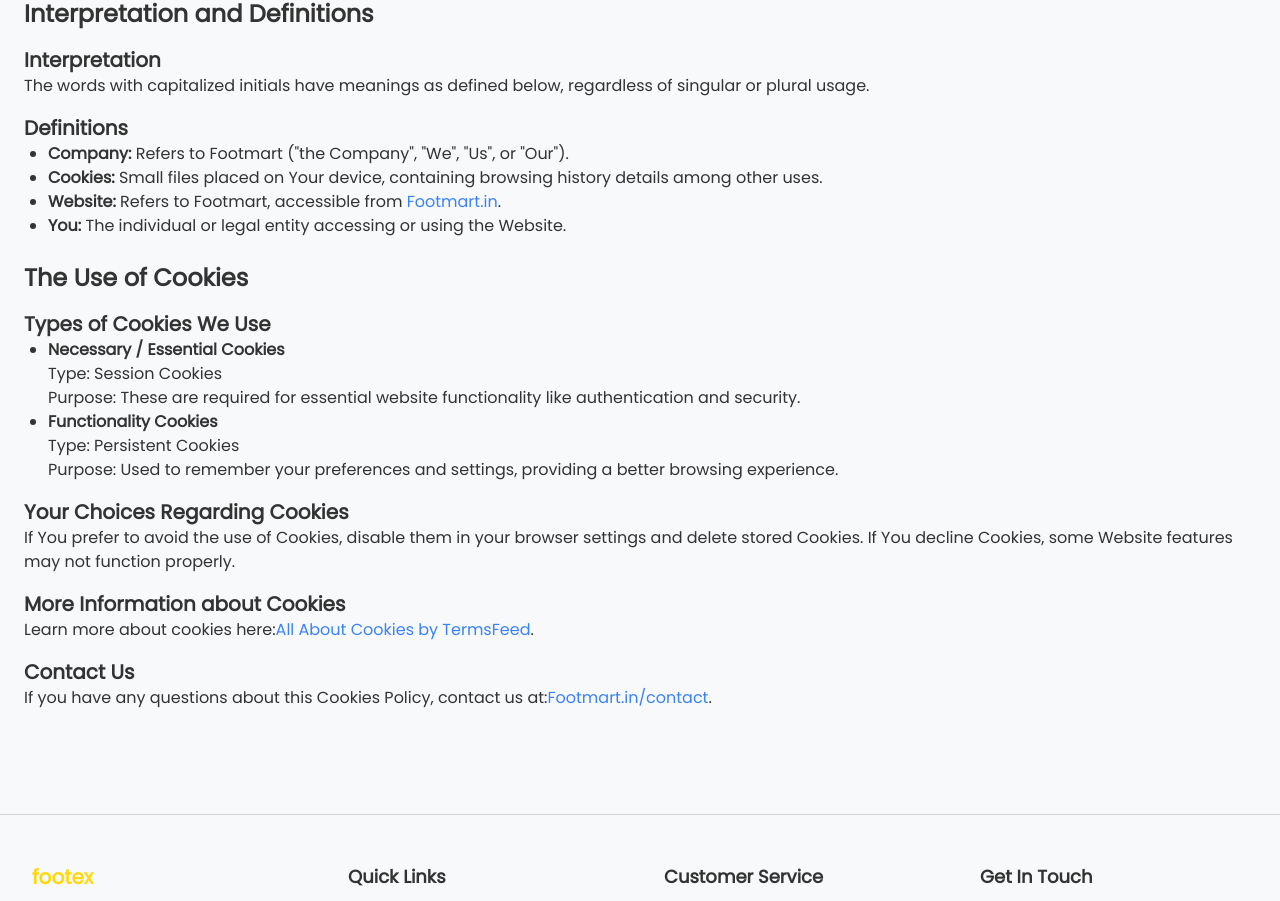
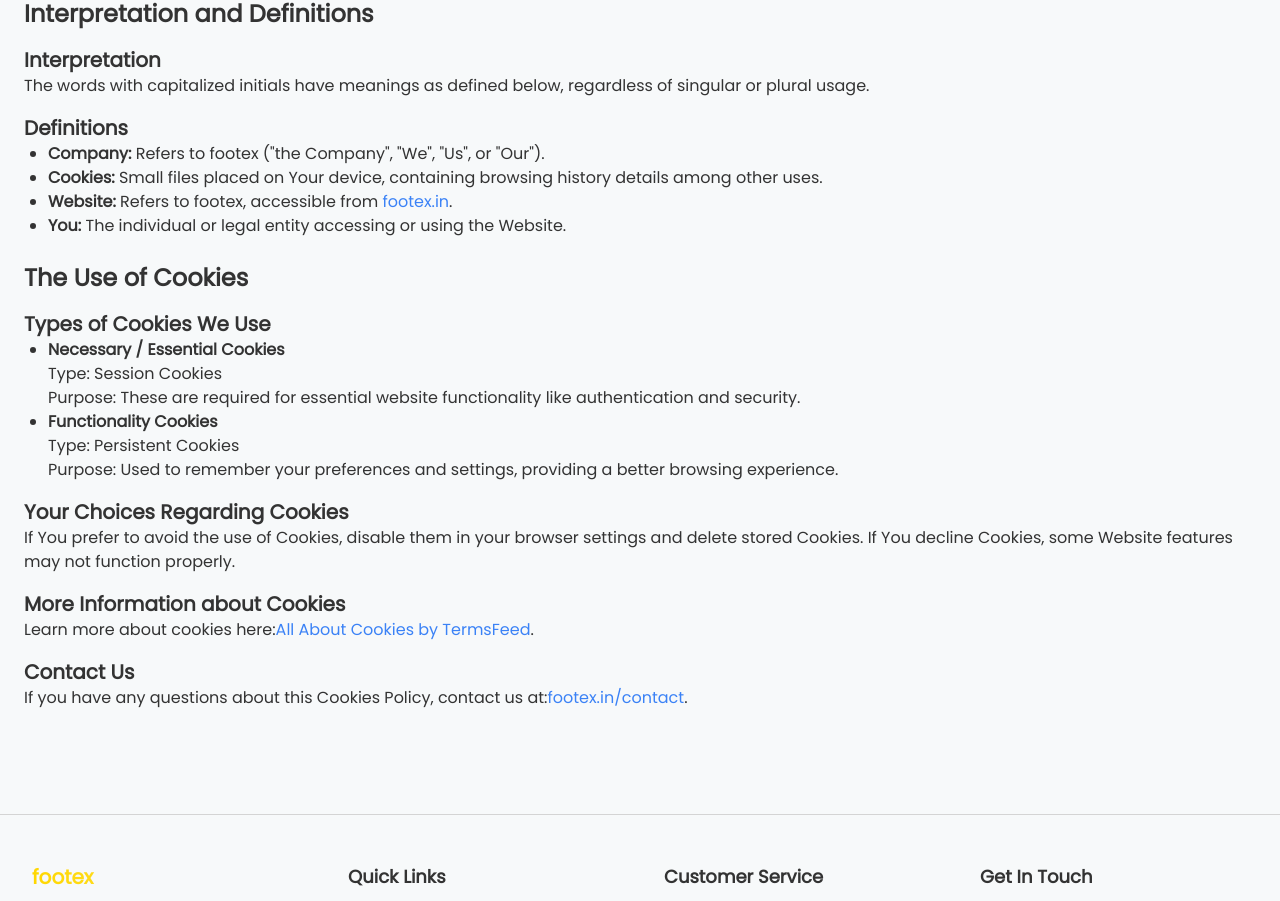
Before and after one commit to yadusuryab/footex2, a Next.js app: page /cookies in a window 1280 px wide. Shown: the part 254-1155 px from the top of the page. Built offline with nearby package versions, Linux system fonts and the light colour scheme.

Commit message:
T&C ADDED

```diff
--- a/app/T&C/page.tsx
+++ b/app/T&C/page.tsx
@@ -117,7 +117,7 @@
       </p>
 
       <p className="mt-4 text-center font-semibold">
-        BEST REGARDS, Footmart TEAM
+        BEST REGARDS, footex TEAM
       </p>
     </div>
   );
--- a/app/checkout/page.tsx
+++ b/app/checkout/page.tsx
@@ -26,6 +26,7 @@
 import { OrderSummary } from "@/components/checkout/order-summary";
 import { Button } from "@/components/ui/button";
 import { site } from "@/lib/site-config";
+import Link from "next/link";
 
 interface ShippingMethod {
   id: "online" | "cod";
@@ -372,6 +373,9 @@
                         : "10-15 days (business days)"}
                     </span>
                   </div>
+                  <div className="text-muted-foreground">
+    By placing this order you agree to our <Link target="_blank" href="/T&C" className="underline">terms and conditions</Link>.
+</div>
                 </div>
               </CardContent>
             </Card>
--- a/app/cookies/page.tsx
+++ b/app/cookies/page.tsx
@@ -4,8 +4,8 @@
   return (
     <>
       <Head>
-        <title>Cookies Policy - Footmart</title>
-        <meta name="description" content="Learn how Footmart uses cookies to enhance your browsing experience." />
+        <title>Cookies Policy - footex</title>
+        <meta name="description" content="Learn how footex uses cookies to enhance your browsing experience." />
       </Head>
       <div className="container mx-auto p-6">
         <h1 className="text-3xl font-bold mb-4">Cookies Policy</h1>
@@ -21,15 +21,15 @@
         <h3 className="text-xl font-semibold mt-4">Definitions</h3>
         <ul className="list-disc ml-6">
           <li>
-            <strong>Company:</strong> Refers to Footmart ("the Company", "We", "Us", or "Our").
+            <strong>Company:</strong> Refers to footex ("the Company", "We", "Us", or "Our").
           </li>
           <li>
             <strong>Cookies:</strong> Small files placed on Your device, containing browsing history details among other
             uses.
           </li>
           <li>
-            <strong>Website:</strong> Refers to Footmart, accessible from
-            <a href="https://Footmart.in" target="_blank" rel="noopener noreferrer" className="text-blue-500"> Footmart.in</a>.
+            <strong>Website:</strong> Refers to footex, accessible from
+            <a href="https://footex.in" target="_blank" rel="noopener noreferrer" className="text-blue-500"> footex.in</a>.
           </li>
           <li>
             <strong>You:</strong> The individual or legal entity accessing or using the Website.
@@ -71,12 +71,12 @@
         <p>
           If you have any questions about this Cookies Policy, contact us at:
           <a
-            href="https://Footmart.in/contact"
+            href="https://footex.in/contact"
             target="_blank"
             rel="noopener noreferrer"
             className="text-blue-500"
           >
-            Footmart.in/contact
+            footex.in/contact
           </a>
           .
         </p>
--- a/app/privacy-policy/page.tsx
+++ b/app/privacy-policy/page.tsx
@@ -4,12 +4,12 @@
   return (
     <>
       <Head>
-        <title>Privacy Policy - Footmart Store</title>
-        <meta name="description" content="Read the privacy policy of Footmart Store to understand how we handle your data." />
+        <title>Privacy Policy - footex Store</title>
+        <meta name="description" content="Read the privacy policy of footex Store to understand how we handle your data." />
       </Head>
       <div className="container mx-auto p-6">
         <h1 className="text-3xl font-bold mb-4">Privacy Policy</h1>
-        <p>At Footmart Store, we are dedicated to protecting your privacy and securing the personal information you provide. This Privacy Policy outlines our practices regarding the collection, use, and sharing of your data when you visit our website or make purchases.</p>
+        <p>At footex Store, we are dedicated to protecting your privacy and securing the personal information you provide. This Privacy Policy outlines our practices regarding the collection, use, and sharing of your data when you visit our website or make purchases.</p>
 
         <h2 className="text-2xl font-semibold mt-6">1. Information We Collect</h2>
         <ul className="list-disc ml-6">
--- a/components/checkout/payment-method.tsx
+++ b/components/checkout/payment-method.tsx
@@ -36,7 +36,7 @@
 
   // Generate UPI payment link with amount
   const generateUpiLink = (amount: number) => {
-    return `upi://pay?pa=${upiId}&pn=Footmart&am=${amount}&cu=INR&tn=Payment for order`;
+    return `upi://pay?pa=${upiId}&pn=footex&am=${amount}&cu=INR&tn=Payment for order`;
   };
 
   // Open UPI app with prefilled amount
--- a/components/sections/features.tsx
+++ b/components/sections/features.tsx
@@ -5,7 +5,7 @@
 export function FeaturesSection() {
   const features = [
     {
-      title: "Style & Comfort with Footmart",
+      title: "Style & Comfort with footex",
       description:
         "Discover the perfect blend of style and comfort with our carefully curated footwear collection. Premium quality at unbeatable prices.",
       skeleton: "",
@@ -40,11 +40,11 @@
     <div className="relative z-20 py-10 lg:py-40 max-w-7xl mx-auto">
       <div className="px-8">
         <h4 className="text-3xl lg:text-5xl lg:leading-tight max-w-5xl mx-auto text-center tracking-tight font-medium text-black dark:text-white">
-          Style. Comfort. Footmart.
+          Style. Comfort. footex.
         </h4>
 
         <p className="text-sm lg:text-base max-w-2xl my-4 mx-auto text-secondary-500 text-center font-normal dark:text-secondary-300">
-          Footmart is a Kerala-based footwear store offering stylish and
+          footex is a Kerala-based footwear store offering stylish and
           comfortable shoes at budget-friendly prices. We provide Cash on
           Delivery across India with a hassle-free shopping experience. Contact
           us for orders via DM or call 96560 60874.
--- a/package.json
+++ b/package.json
@@ -1,5 +1,5 @@
 {
-  "name": "Footmart",
+  "name": "footex",
   "version": "0.1.0",
   "private": true,
   "scripts": {
```
Also changed, not shown: 1 other file (tests, documents, lock files or other folders).
